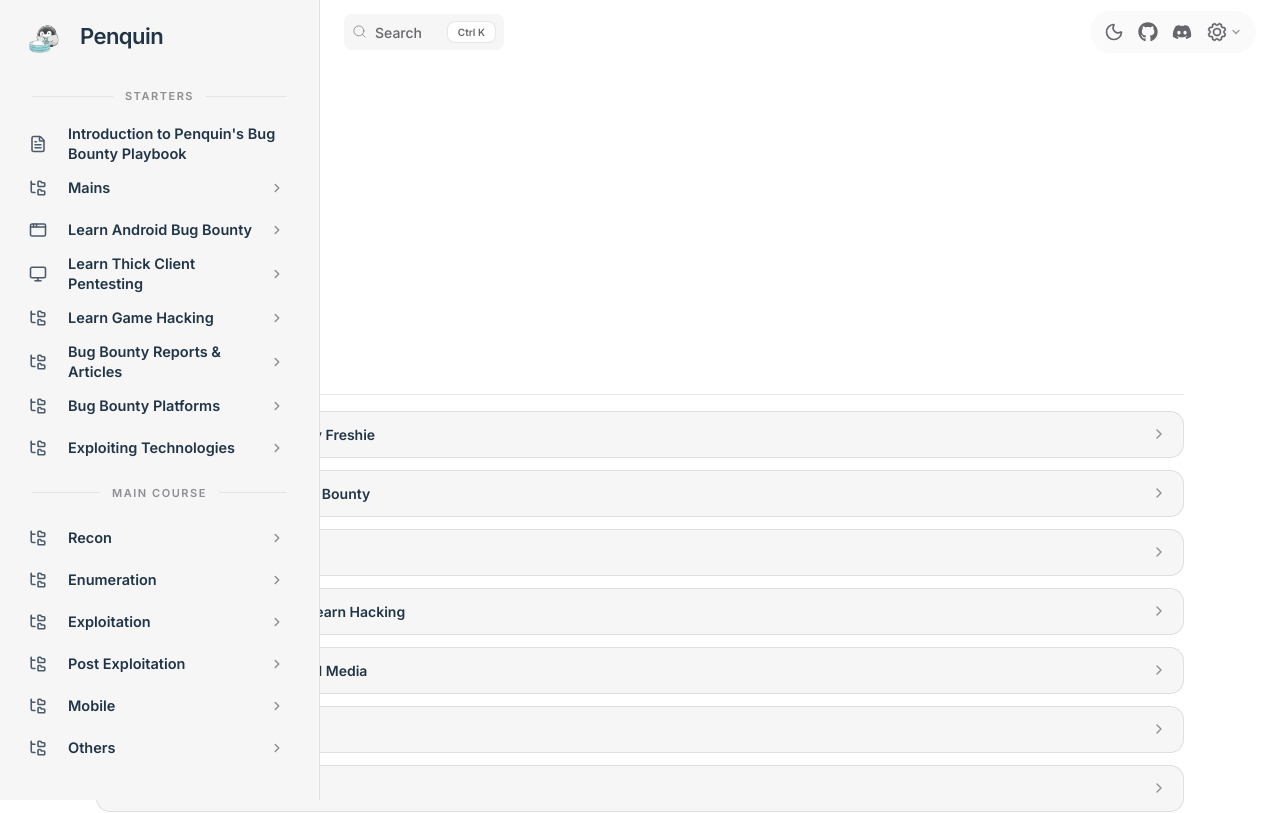
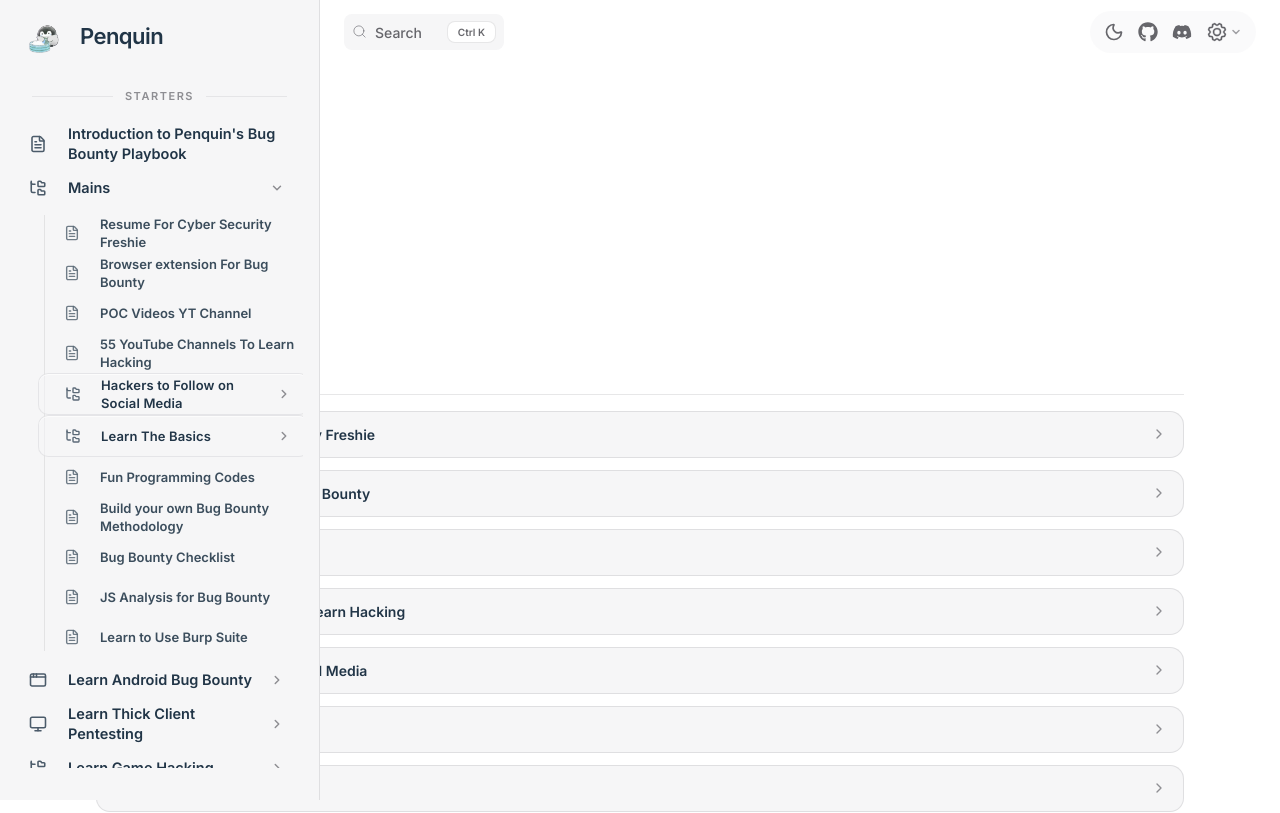
Before and after one commit to krreeshhh/Penquin-v2, a Next.js app: page /mains in a window 1280 px wide. Shown: the top 813 px of the page. Built offline with nearby package versions, Linux system fonts and the light colour scheme.

Commit message:
Fixed sidebar folder

```diff
--- a/src/components/docs/DocsSidebar.tsx
+++ b/src/components/docs/DocsSidebar.tsx
@@ -24,6 +24,35 @@
 
 function keyForPath(parts: string[]) {
   return parts.join("::");
+}
+
+function normalizePath(value: string) {
+  const trimmed = value.replace(/\/+$/, "") || "/";
+  return trimmed;
+}
+
+function getActiveGroupKeys(items: SidebarNode[], isActiveUrl: (url: string) => boolean) {
+  const keys: string[] = [];
+
+  const visit = (node: SidebarNode, parts: string[]): boolean => {
+    if (node.type === "divider") return false;
+
+    const nodeKey = keyForPath([...parts, node.title]);
+    const selfActive = typeof node.url === "string" && isActiveUrl(node.url);
+
+    let anyChildActive = false;
+    for (const child of node.children ?? []) {
+      if (visit(child, [...parts, node.title])) anyChildActive = true;
+    }
+
+    // Open a group if it or anything inside it is active.
+    if (node.type === "group" && (selfActive || anyChildActive)) keys.push(nodeKey);
+
+    return selfActive || anyChildActive;
+  };
+
+  for (const node of items) visit(node, []);
+  return keys;
 }
 
 export function DocsSidebar({ items, open, onOpenChange, alwaysVisibleOnDesktop = true, fixed = true, overlay = true }: DocsSidebarProps) {
@@ -116,11 +145,60 @@
     return () => clearTimeout(timer);
   }, [pathname]);
 
-  const isActive = (url: string) => {
-    const normalizedPath = pathname.replace(/\/$/, "") || "/";
-    const normalizedUrl = url.replace(/\/$/, "") || "/";
-    return normalizedPath === normalizedUrl;
-  };
+  // If the active item isn't visible, scroll it into view after route changes.
+  React.useEffect(() => {
+    const el = navRef.current;
+    if (!el) return;
+
+    const targetUrl = normalizePath(pathname);
+    // Find matching element (avoid CSS.escape for broader compatibility).
+    const candidates = Array.from(el.querySelectorAll<HTMLElement>("[data-sidebar-url]"));
+    const match = candidates.find((node) => {
+      const url = node.getAttribute("data-sidebar-url");
+      return url ? normalizePath(url) === targetUrl : false;
+    });
+    if (!match) return;
+
+    // Only scroll if it's outside the visible viewport of the sidebar.
+    const cr = el.getBoundingClientRect();
+    const sr = match.getBoundingClientRect();
+    const padding = 8;
+    const isAbove = sr.top < cr.top + padding;
+    const isBelow = sr.bottom > cr.bottom - padding;
+    if (!isAbove && !isBelow) return;
+
+    const raf = window.requestAnimationFrame(() => {
+      match.scrollIntoView({ block: "center" });
+    });
+    return () => window.cancelAnimationFrame(raf);
+  }, [pathname]);
+
+  const isActive = React.useCallback(
+    (url: string) => {
+      const normalizedPath = normalizePath(pathname);
+      const normalizedUrl = normalizePath(url);
+      return normalizedPath === normalizedUrl;
+    },
+    [pathname]
+  );
+
+  // Ensure the currently active page's parent groups are open after navigation.
+  React.useEffect(() => {
+    const keysToOpen = getActiveGroupKeys(items, isActive);
+    if (!keysToOpen.length) return;
+
+    setOpenGroups((current) => {
+      let changed = false;
+      const next = { ...current };
+      for (const key of keysToOpen) {
+        if (!next[key]) {
+          next[key] = true;
+          changed = true;
+        }
+      }
+      return changed ? next : current;
+    });
+  }, [items, isActive]);
 
   const hasActiveDescendant = (node: SidebarNode): boolean => {
     if (node.url && isActive(node.url)) return true;
@@ -367,7 +445,10 @@
   onNavigate: () => void;
 }) {
   return (
-    <div className={`VPSidebarItem is-page level-${level} is-link ${active ? "is-active has-active" : ""}`.trim()}>
+    <div
+      className={`VPSidebarItem is-page level-${level} is-link ${active ? "is-active has-active" : ""}`.trim()}
+      data-sidebar-url={node.url}
+    >
       <div className="item page-item">
         <div className="indicator" />
         {node.external ? (
```
